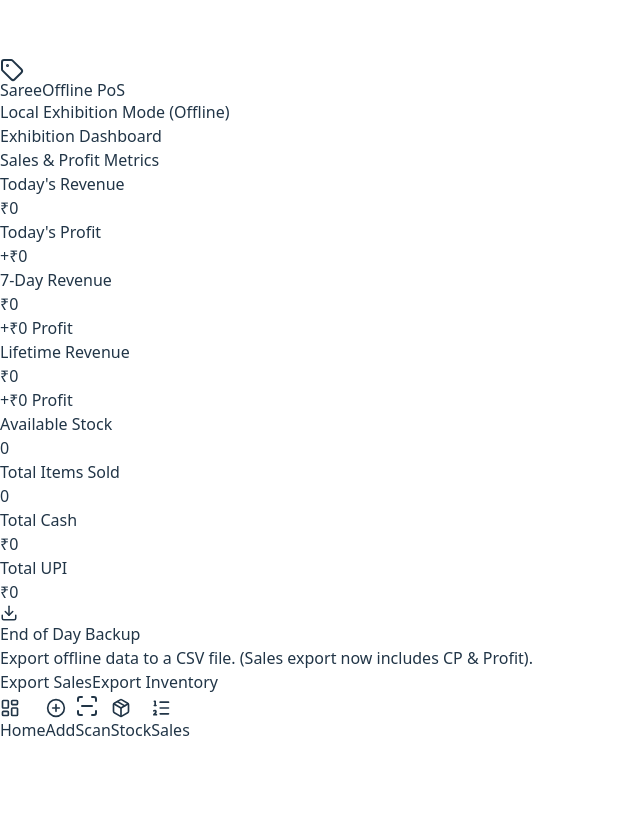
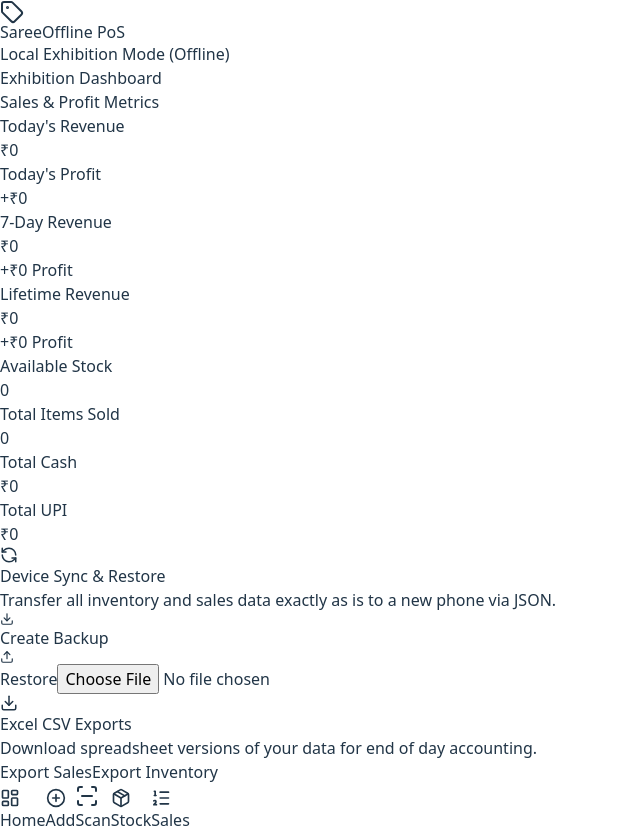
Before and after one commit to dakshay227/saree-pos, a React (Vite) app in the folder saree-pos/: page / in a window 1280 px wide. Shown: the whole page, without its empty margins (0-640 px from the left). Before the commit the page ends 800 px from the top, so only its background shows below. Built offline with nearby package versions, Linux system fonts and the light colour scheme.

Commit message:
exprt sync data

```diff
--- a/saree-pos/src/App.jsx
+++ b/saree-pos/src/App.jsx
@@ -1,5 +1,5 @@
 import React, { useState, useEffect, useRef } from 'react';
-import { Package, PlusCircle, ScanLine, ListOrdered, Tag, CheckCircle2, AlertCircle, LayoutDashboard, Download, Camera, X, Upload, Filter } from 'lucide-react';
+import { Package, PlusCircle, ScanLine, ListOrdered, Tag, CheckCircle2, AlertCircle, LayoutDashboard, Download, Camera, X, Upload, Filter, RefreshCcw } from 'lucide-react';
 
 // --- Configuration ---
 const RESET_PASSWORD = "9999"; // Add your secret numeric PIN here
@@ -165,6 +165,54 @@ export default function App() {
 
     setShowResetModal(false);
     showNotification('All inventory and sales data cleared successfully.', 'success');
+  };
+
+  // --- DEVICE SYNC LOGIC ---
+
+  const handleExportBackup = () => {
+    if (sarees.length === 0 && sales.length === 0) {
+      showNotification('No data to backup!', 'error');
+      return;
+    }
+    const backupData = {
+      sarees: sarees,
+      sales: sales,
+      exportDate: new Date().toISOString()
+    };
+
+    const dataStr = "data:text/json;charset=utf-8," + encodeURIComponent(JSON.stringify(backupData));
+    const downloadAnchorNode = document.createElement('a');
+    downloadAnchorNode.setAttribute("href", dataStr);
+    downloadAnchorNode.setAttribute("download", `SareeApp_FullBackup_${new Date().toLocaleDateString().replace(/\//g, '-')}.json`);
+    document.body.appendChild(downloadAnchorNode);
+    downloadAnchorNode.click();
+    downloadAnchorNode.remove();
+    showNotification('Full database backup exported successfully!');
+  };
+
+  const handleRestoreBackup = (e) => {
+    const file = e.target.files[0];
+    if (!file) return;
+
+    const reader = new FileReader();
+    reader.onload = (event) => {
+      try {
+        const backupData = JSON.parse(event.target.result);
+
+        // Validate it's our backup file
+        if (backupData && Array.isArray(backupData.sarees) && Array.isArray(backupData.sales)) {
+          setSarees(backupData.sarees);
+          setSales(backupData.sales);
+          showNotification('Database fully restored from backup!', 'success');
+        } else {
+          showNotification('Invalid backup file format.', 'error');
+        }
+      } catch (err) {
+        showNotification('Failed to read the backup file.', 'error');
+      }
+    };
+    reader.readAsText(file);
+    e.target.value = ''; // reset input
   };
 
   const handleAddSaree = (e) => {
@@ -621,16 +669,33 @@ export default function App() {
           </div>
         </div>
 
-        <div className="bg-white p-4 rounded-xl shadow-sm border border-gray-200">
-          <h3 className="font-bold text-gray-900 mb-3 flex items-center gap-2">
-            <Download size={18} className="text-blue-600" /> End of Day Backup
+        {/* Database Sync / Backup & Restore Block */}
+        <div className="bg-white p-4 rounded-xl shadow-sm border border-purple-200 mt-2">
+          <h3 className="font-bold text-purple-900 mb-2 flex items-center gap-2">
+            <RefreshCcw size={18} /> Device Sync & Restore
           </h3>
-          <p className="text-sm text-gray-700 mb-4">Export offline data to a CSV file. (Sales export now includes CP & Profit).</p>
+          <p className="text-xs text-gray-700 mb-4">Transfer all inventory and sales data exactly as is to a new phone via JSON.</p>
           <div className="flex gap-2">
-            <button onClick={() => exportToCSV(sales, 'Sales_Log')} className="flex-1 bg-green-50 text-green-800 border border-green-300 font-semibold py-3 rounded-lg hover:bg-green-100 transition-colors text-sm">
+            <button onClick={handleExportBackup} className="flex-1 bg-purple-50 text-purple-800 border border-purple-300 font-semibold py-3 rounded-lg hover:bg-purple-100 transition-colors text-xs flex items-center justify-center gap-1">
+              <Download size={14} /> Create Backup
+            </button>
+            <label className="flex-1 bg-orange-50 text-orange-800 border border-orange-300 font-semibold py-3 rounded-lg hover:bg-orange-100 transition-colors text-xs flex items-center justify-center gap-1 cursor-pointer">
+              <Upload size={14} /> Restore
+              <input type="file" className="hidden" accept=".json" onChange={handleRestoreBackup} />
+            </label>
+          </div>
+        </div>
+
+        <div className="bg-white p-4 rounded-xl shadow-sm border border-gray-200 mt-2">
+          <h3 className="font-bold text-gray-900 mb-2 flex items-center gap-2">
+            <Download size={18} className="text-blue-600" /> Excel CSV Exports
+          </h3>
+          <p className="text-xs text-gray-700 mb-4">Download spreadsheet versions of your data for end of day accounting.</p>
+          <div className="flex gap-2">
+            <button onClick={() => exportToCSV(sales, 'Sales_Log')} className="flex-1 bg-green-50 text-green-800 border border-green-300 font-semibold py-2 rounded-lg hover:bg-green-100 transition-colors text-xs">
               Export Sales
             </button>
-            <button onClick={() => exportToCSV(sarees, 'Inventory_Master')} className="flex-1 bg-blue-50 text-blue-800 border border-blue-300 font-semibold py-3 rounded-lg hover:bg-blue-100 transition-colors text-sm">
+            <button onClick={() => exportToCSV(sarees, 'Inventory_Master')} className="flex-1 bg-blue-50 text-blue-800 border border-blue-300 font-semibold py-2 rounded-lg hover:bg-blue-100 transition-colors text-xs">
               Export Inventory
             </button>
           </div>
```
